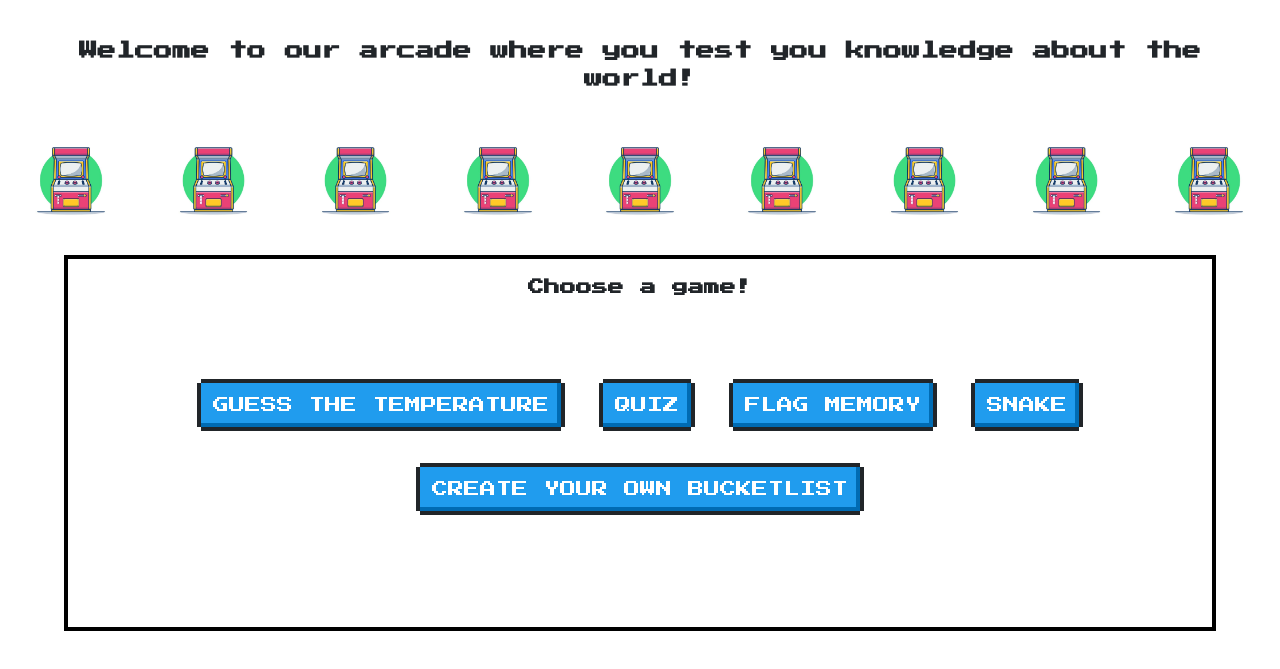
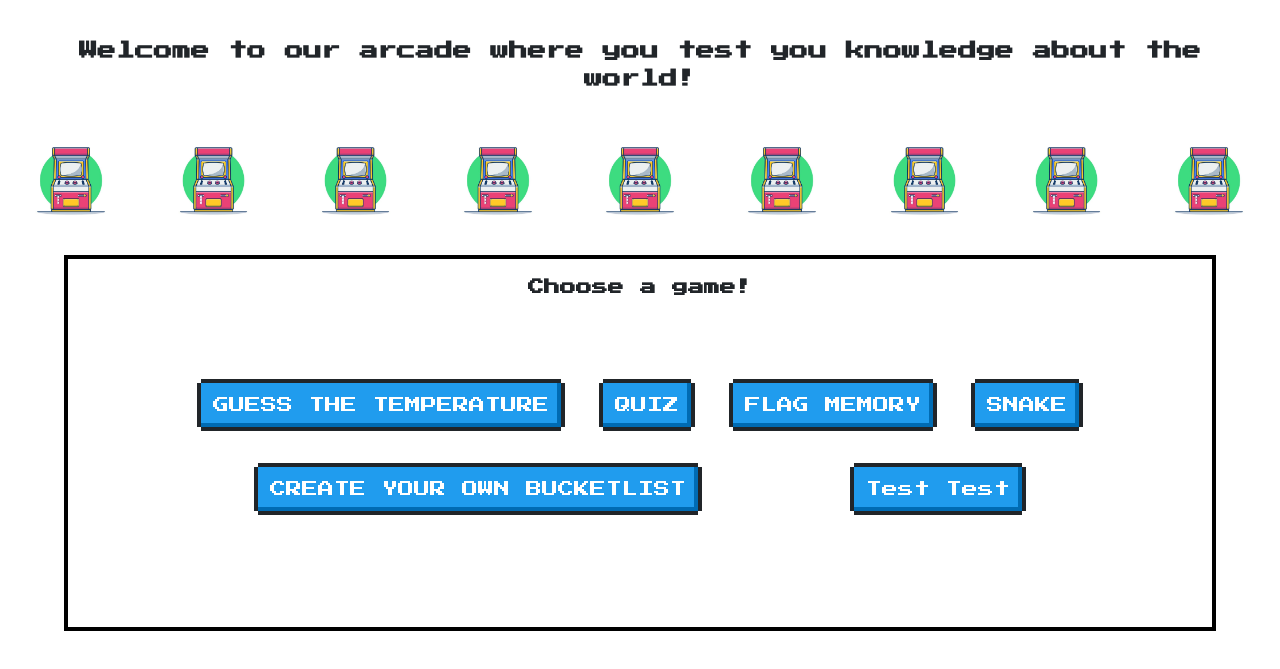
Before and after one commit to MalinWallander/Game-group-2, a website built with Parcel: page index.html in a window 1280 px wide. Shown: the part 115-784 px from the top of the page. Built offline with nearby package versions, Linux system fonts and the light colour scheme.

Commit message:
Update index.html

```diff
--- a/index.html
+++ b/index.html
@@ -112,6 +112,9 @@
           <a class="nes-btn is-primary button" href="wishlist/wishlist.html">
             CREATE YOUR OWN BUCKETLIST
           </a>
+          <a class="nes-btn is-primary button" href="wishlist/wishlist.html">
+            Test Test
+          </a>
         </div>
       </div>
     </div>
```
